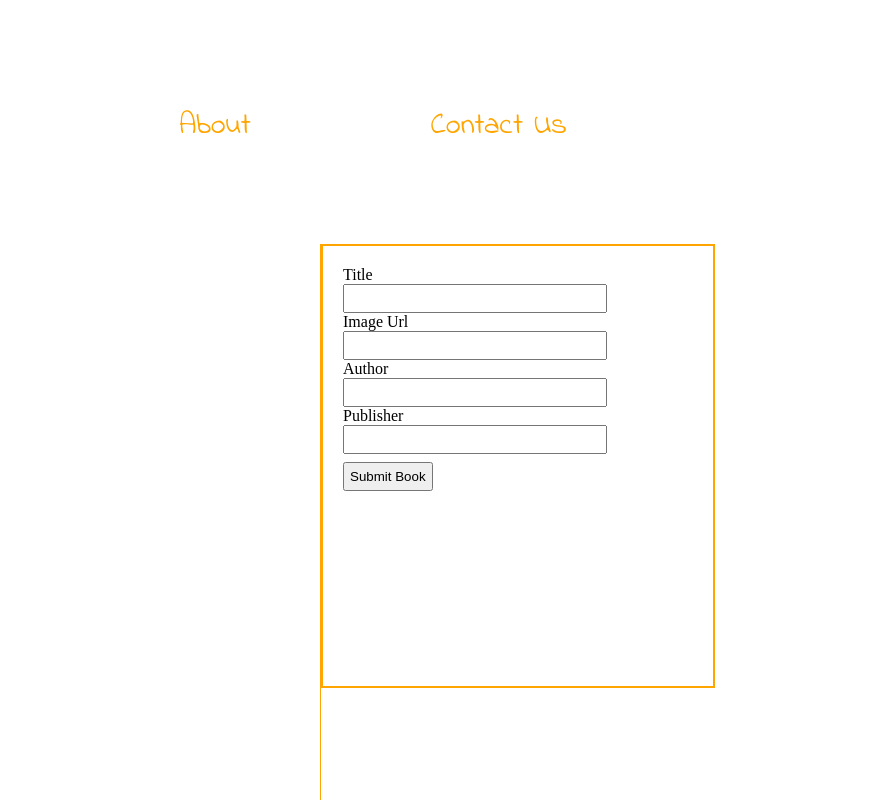
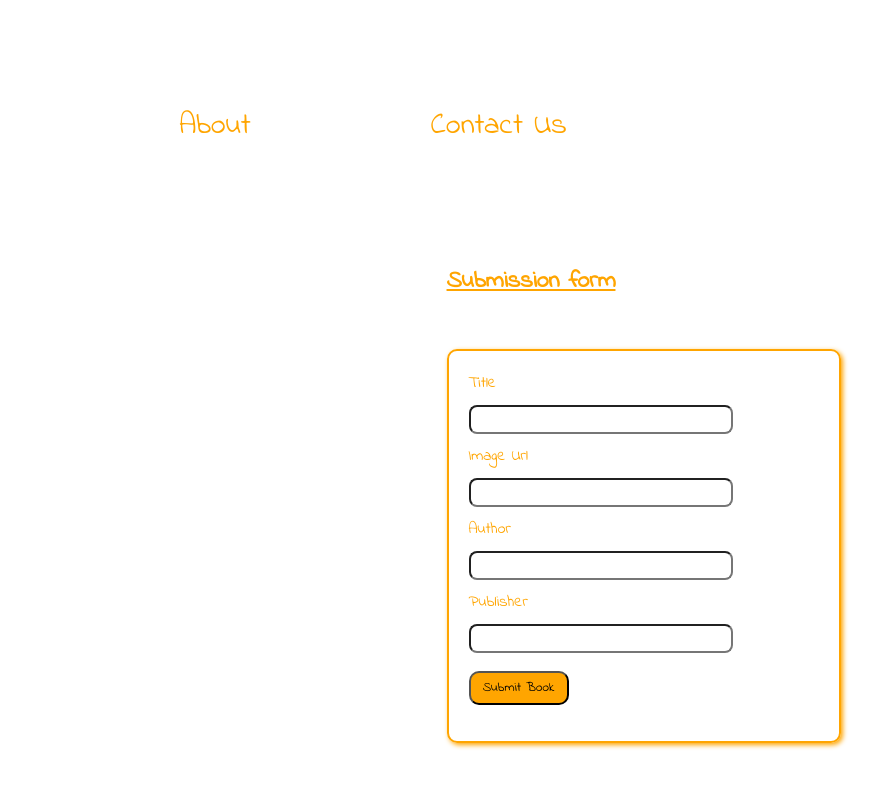
Before and after one commit to Kibetts/Final-project-1, a plain HTML site: page index.html in a window 1280 px wide. Shown: the top 800 px of the page, 557-1448 px from the left, 891 px wide, since content can reach past the window. Drawn offline with Linux system fonts and the light colour scheme; no server answers.

Commit message:
style input form

```diff
--- a/index.html
+++ b/index.html
@@ -26,6 +26,7 @@
     <div id="vertical">
     </div>
     <div>
+        <h2 id="subs">Submission form</h2>
         <form id="book-form">
             <label for="title">Title</label><br>
             <input type="text" id="name"><br>
--- a/styles.css
+++ b/styles.css
@@ -76,17 +76,43 @@ footer{
   #book-form{
     border: 2px solid orange;
     width: 350px;
-    height: 400px;
+    height: 350px;
     padding: 20px;
+    border-radius: 10px;
+    margin: 50px;
+    margin-left: 200px;
+    box-shadow: 2px 2px 5px orange;
   }
   label{
-    margin-top: 15px;
+    margin-top: 10px;
+    color: orange;
+    font-family: 'Indie Flower';
   }
   input{
     padding: 5px;
     width: 250px;
+    margin-top: 10px;
+    margin-bottom: 10px;
+    border-radius: 8px;
+
+  }
+
+  input:hover{
+
+    background-color: orange;
   }
   #subtn{
     padding: 5px;
     margin-top: 8px;
+    background-color: orange;
+    border-radius: 10px;
+    width: 100px;
+    border: 2ps solid orange;
+    font-family: 'Indie Flower';
   }
+  #subs{
+     margin-left:200px ;
+     text-decoration: underline;
+     color: orange;
+     font-family: 'Indie Flower';
+  }
```
